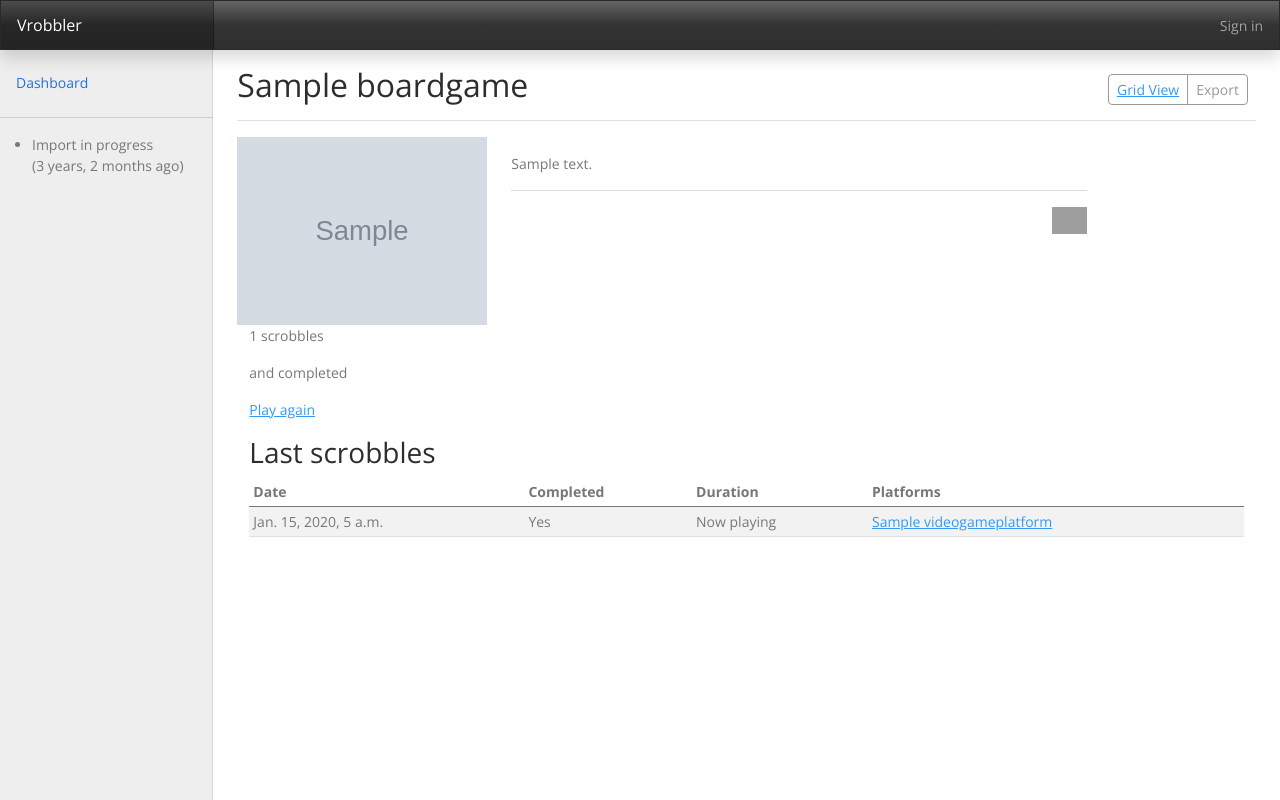
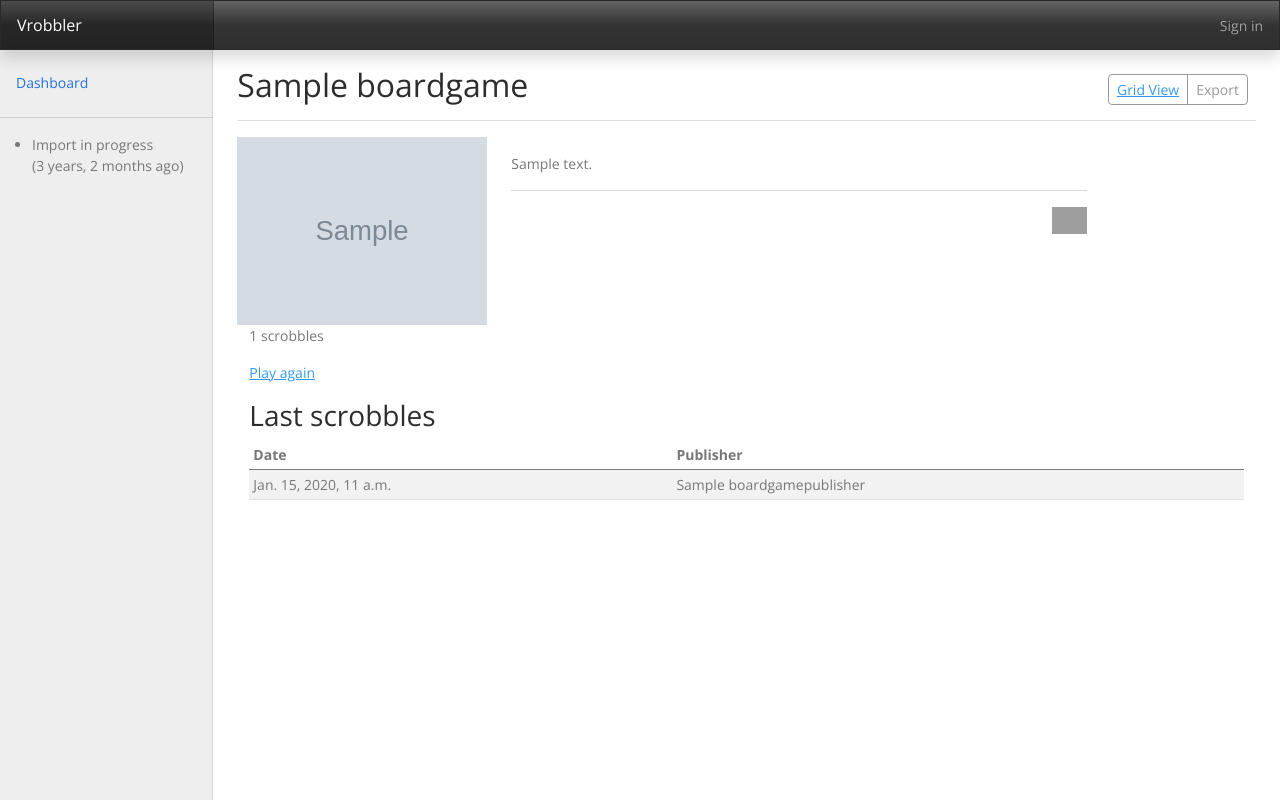
Before and after one commit to powellc/vrobbler, a Django app: template vrobbler/templates/boardgames/boardgame_detail.html in a window 1280 px wide. Run offline with Django 3.2, Linux system fonts and the light colour scheme; the template is opened without the code that fills it: values that come from a table or form of the project are taken from there, others are empty; tables that the repository leaves empty hold one stand-in row (values such as "Sample post"); grey boxes marked "Sample" are stand-in pictures; parts of the project's set-up code (start-up, migrations or seed data) failed here and were passed over; some libraries are stand-ins or nearby versions; grey boxes are pictures that could not be loaded.

Commit message:
Clean up board game scrobbling

```diff
--- a/vrobbler/apps/boardgames/bgg.py
+++ b/vrobbler/apps/boardgames/bgg.py
@@ -1,7 +1,10 @@
+import logging
 from typing import Optional
 
 import requests
 from bs4 import BeautifulSoup
+
+logger = logging.getLogger(__name__)
 
 SEARCH_ID_URL = (
     "https://boardgamegeek.com/xmlapi/search?search={query}&exact=1"
@@ -51,11 +54,14 @@ def lookup_boardgame_from_bgg(lookup_id: str) -> dict:
 
     try:
         bgg_id = int(lookup_id)
+        logger.debug(f"Using BGG ID {bgg_id} to find board game")
     except ValueError:
         title = lookup_id
+        logger.debug(f"Using title {title} to find board game")
 
     if not bgg_id:
         bgg_id = lookup_boardgame_id_from_bgg(title)
+
     url = GAME_ID_URL.format(id=bgg_id)
     r = requests.get(url, headers=headers)
     if r.status_code == 200:
@@ -68,6 +74,7 @@ def lookup_boardgame_from_bgg(lookup_id: str) -> dict:
             seconds_to_play = int(minutes) * 60
 
         game_dict = {
+            "bggeek_id": bgg_id,
             "title": take_first(soup.findAll("name", primary="true")),
             "description": take_first(soup.findAll("description")),
             "year_published": take_first(soup.findAll("yearpublished")),
--- a/vrobbler/apps/boardgames/models.py
+++ b/vrobbler/apps/boardgames/models.py
@@ -11,6 +11,7 @@ from django.db import models
 from django.urls import reverse
 from django_extensions.db.models import TimeStampedModel
 from scrobbles.mixins import ScrobblableMixin
+from vrobbler.apps.boardgames.bgg import lookup_boardgame_id_from_bgg
 
 logger = logging.getLogger(__name__)
 BNULL = {"blank": True, "null": True}
@@ -83,10 +84,10 @@ class BoardGame(ScrobblableMixin):
 
     def fix_metadata(self, data: dict = {}, force_update=False) -> None:
 
-        if not self.bggeek_id or force_update:
+        if not self.published_date or force_update:
 
             if not data:
-                data = get_game_by_id_from_bgg(self.bggeek_id)
+                data = lookup_boardgame_from_bgg(str(self.bggeek_id))
 
             cover_url = data.pop("cover_url")
             year = data.pop("year_published")
--- a/vrobbler/apps/scrobbles/scrobblers.py
+++ b/vrobbler/apps/scrobbles/scrobblers.py
@@ -228,6 +228,10 @@ def manual_scrobble_book(openlibrary_id: str, user_id: int):
 def manual_scrobble_board_game(bggeek_id: str, user_id: int):
     boardgame = BoardGame.find_or_create(bggeek_id)
 
+    if not boardgame:
+        logger.error(f"No board game found for ID {bggeek_id}")
+        return
+
     scrobble_dict = {
         "user_id": user_id,
         "timestamp": timezone.now(),
--- a/vrobbler/templates/boardgames/boardgame_detail.html
+++ b/vrobbler/templates/boardgames/boardgame_detail.html
@@ -43,7 +43,6 @@
 </div>
 <div class="row">
     <p>{{object.scrobble_set.count}} scrobbles</p>
-    <p>{{object.scrobble_set.last.long_play_seconds|natural_duration}}{% if object.scrobble_set.last.long_play_complete %} and completed{% else %} spent playing{% endif %}</p>
     <p>
         {% if object.scrobble_set.last.long_play_complete == True %}
         <a href="">Play again</a>
@@ -60,18 +59,14 @@
                 <thead>
                     <tr>
                         <th scope="col">Date</th>
-                        <th scope="col">Completed</th>
-                        <th scope="col">Duration</th>
-                        <th scope="col">Platforms</th>
+                        <th scope="col">Publisher</th>
                     </tr>
                 </thead>
                 <tbody>
                     {% for scrobble in object.scrobble_set.all|dictsortreversed:"timestamp" %}
                     <tr>
                         <td>{{scrobble.timestamp}}</td>
-                        <td>{% if scrobble.long_play_complete == True %}Yes{% endif %}</td>
-                        <td>{% if scrobble.in_progress %}Now playing{% else %}{{scrobble.playback_position_seconds|natural_duration}}{% endif %}</td>
-                        <td>{% for platform in scrobble.video_game.platforms.all %}<a href="{{platform.get_absolute_url}}">{{platform}}</a>{% if not forloop.last %}, {% endif %}{% endfor %}</td>
+                        <td>{{scrobble.media_obj.publisher}}</td>
                     </tr>
                     {% endfor %}
                 </tbody>
--- a/vrobbler/templates/videogames/videogame_detail.html
+++ b/vrobbler/templates/videogames/videogame_detail.html
@@ -45,7 +45,9 @@
 </div>
 <div class="row">
     <p>{{object.scrobble_set.count}} scrobbles</p>
+    {% if object.scrobble_set.last.long_play_seconds %}
     <p>{{object.scrobble_set.last.long_play_seconds|natural_duration}}{% if object.scrobble_set.last.long_play_complete %} and completed{% else %} spent playing{% endif %}</p>
+    {% endif  %}
     <p>
         {% if object.scrobble_set.last.long_play_complete == True %}
         <a href="">Play again</a>
```
